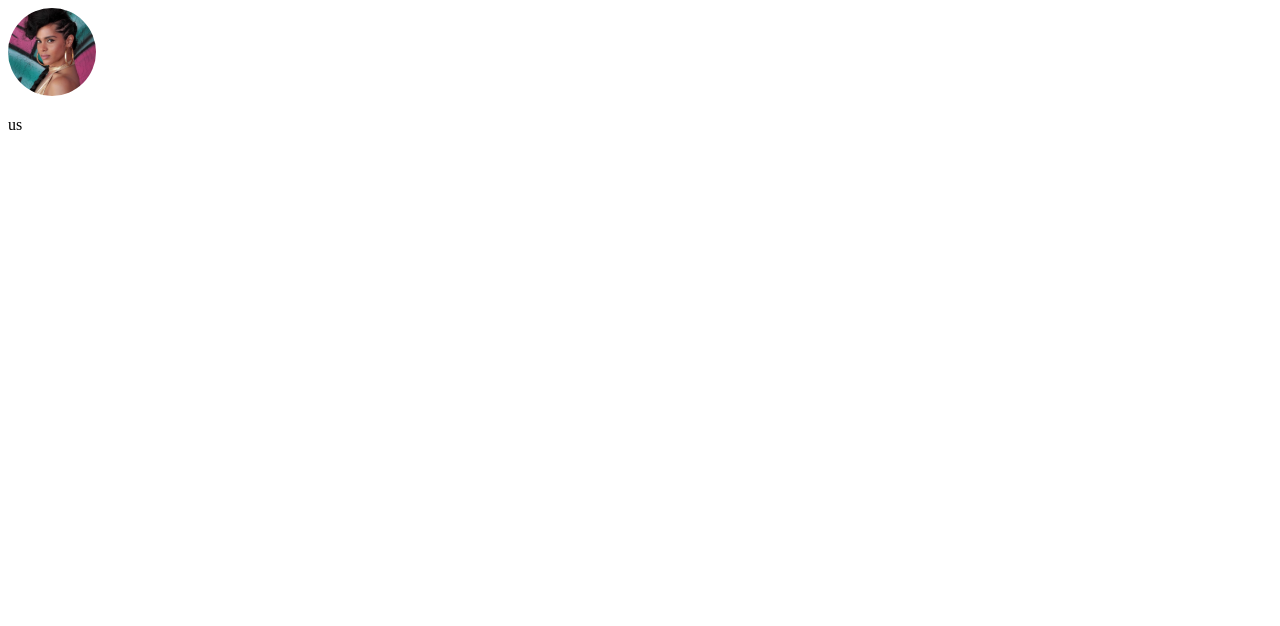
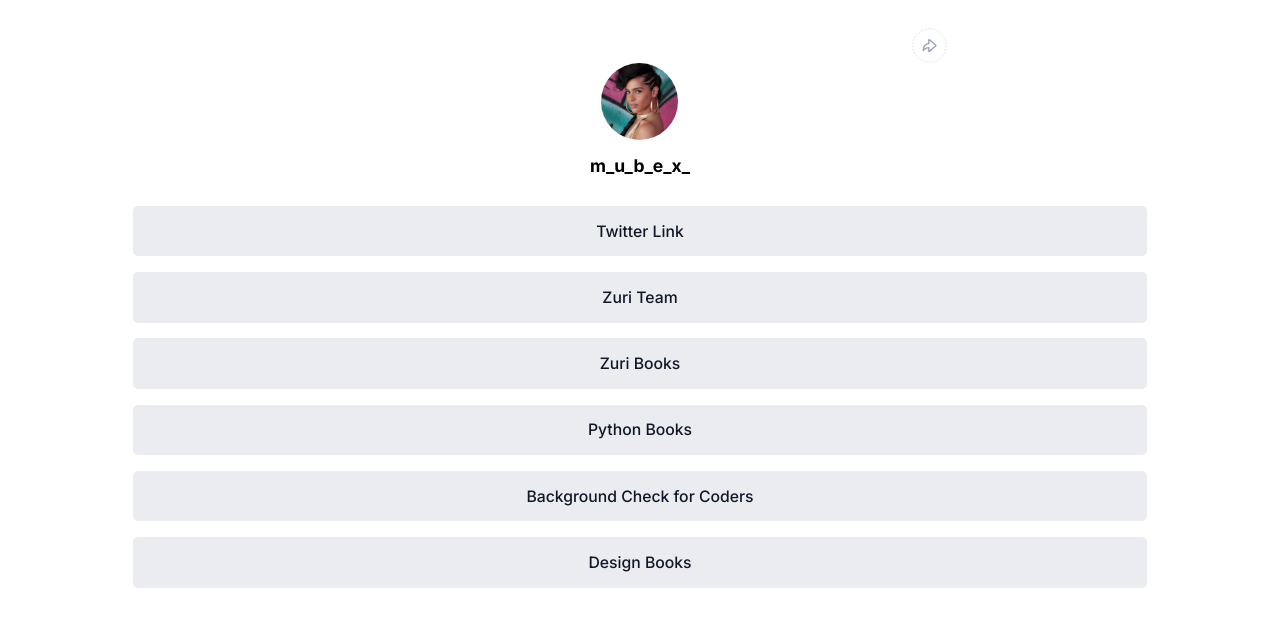
Before and after one commit to mubex-dot/hng1, a React (Create React App) app: page / in a window 1280 px wide. Shown: the top 626 px of the page. Built offline with nearby package versions, Linux system fonts and the light colour scheme.

Commit message:
Created Desktop version

```diff
--- a/package.json
+++ b/package.json
@@ -4,6 +4,9 @@
   "homepage": "https://mubex-dot.github.io/hng1",
   "private": true,
   "dependencies": {
+    "@emotion/react": "^11.10.4",
+    "@emotion/styled": "^11.10.4",
+    "@mui/material": "^5.10.10",
     "@testing-library/jest-dom": "^5.16.5",
     "@testing-library/react": "^13.4.0",
     "@testing-library/user-event": "^13.5.0",
--- a/src/App.js
+++ b/src/App.js
@@ -1,12 +1,17 @@
-import profilepic from "./images/profilepic.svg";
+import Header from "./components/Header";
+import style from "./styling/style.css";
+import Links from "./components/Links";
+import data from "./data";
+
+const links = data.map((link) => {
+  return <Links key={link.url} link={link} />;
+});
 
 function App() {
   return (
-    <div className="App">
-      <header>
-        <img src={profilepic} alt="" />
-        <p>us</p>
-      </header>
+    <div className="App" style={style}>
+      <Header />
+      {links}
     </div>
   );
 }
--- /dev/null
+++ b/src/components/Header.js
@@ -0,0 +1,17 @@
+import profilepic from "../images/profilepic.svg";
+import shareBtn from "../images/share.svg";
+
+function Header() {
+  return (
+    <header>
+      <img className="share" src={shareBtn} alt="" />
+      <img src={profilepic} alt="" id="profile__img" />
+      <h2 id="twitter">m_u_b_e_x_</h2>
+      <h2 id="slack" style={{ display: "none" }}>
+        Mubarak Ibrahim
+      </h2>
+    </header>
+  );
+}
+
+export default Header;
--- /dev/null
+++ b/src/components/Links.js
@@ -0,0 +1,9 @@
+function Links(props) {
+  return (
+    <main>
+      <a href={props.link.url}>{props.link.desc}</a>
+    </main>
+  );
+}
+
+export default Links;
--- /dev/null
+++ b/src/data.js
@@ -0,0 +1,27 @@
+/* eslint-disable import/no-anonymous-default-export */
+export default [
+  {
+    desc: "Twitter Link",
+    url: "https://twitter.com/m_u_b_e_x_",
+  },
+  {
+    desc: "Zuri Team",
+    url: "https://twitter.com/m_u_b_e_x_",
+  },
+  {
+    desc: "Zuri Books",
+    url: "https://twitter.com/m_u_b_e_x_",
+  },
+  {
+    desc: "Python Books",
+    url: "https://twitter.com/m_u_b_e_x_",
+  },
+  {
+    desc: "Background Check for Coders",
+    url: "https://twitter.com/m_u_b_e_x_",
+  },
+  {
+    desc: "Design Books",
+    url: "https://twitter.com/m_u_b_e_x_",
+  },
+];
--- /dev/null
+++ b/src/styling/style.css
@@ -0,0 +1,60 @@
+@import url("https://fonts.googleapis.com/css2?family=Inter:wght@100;200;300;400;500;600;700;800;900&display=swap");
+
+html {
+  font-size: 14px;
+}
+body {
+  margin: 0;
+  font-family: "Inter", sans-serif;
+}
+.App {
+  margin-top: 2em;
+  display: flex;
+  flex-direction: column;
+  justify-content: center;
+  align-items: center;
+  width: 80%;
+  margin-left: auto;
+  margin-right: auto;
+}
+header {
+  width: 60%;
+  display: flex;
+  flex-direction: column;
+  align-items: center;
+}
+header img {
+  width: 5.5em;
+}
+header h2 {
+  font-size: 1.25rem;
+  font-weight: 700;
+}
+header .share {
+  width: 2.5em;
+  align-self: flex-end;
+}
+main a {
+  font-size: 1.125rem;
+  text-decoration: none;
+  color: #101828;
+  cursor: pointer;
+  padding: 1em;
+  background-color: #eaecf0;
+  margin: 1em auto;
+  width: 96%;
+  text-align: center;
+  border-radius: 5px;
+  margin-bottom: 0;
+  font-weight: 500;
+  transition: 0.5s;
+}
+main a:hover,
+main a:focus {
+  width: 100%;
+  padding: 1.1em;
+}
+main {
+  display: flex;
+  width: 100%;
+}
```
Also changed, not shown: src/images/share.svg (added), 1 other file (tests, documents, lock files or other folders).
